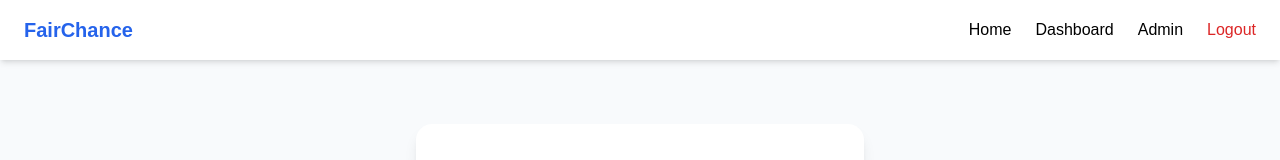
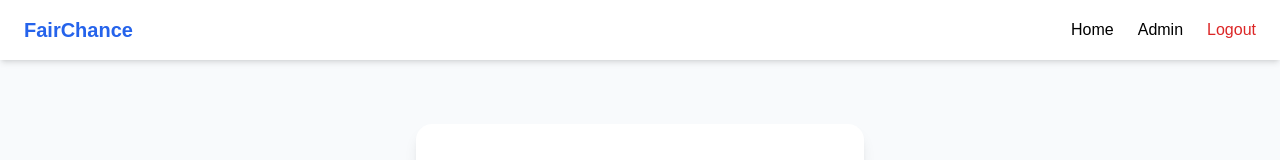
Before and after one commit to vidit-ks/FairChance, a React (Vite) app in the folder client/: page /login in a window 1280 px wide. Shown: the top 160 px of the page. Built offline with nearby package versions, Linux system fonts and the light colour scheme; sample sign-in values are in the browser's storage.

Commit message:
Update Navbar.jsx

```diff
--- a/client/src/components/Navbar.jsx
+++ b/client/src/components/Navbar.jsx
@@ -28,14 +28,21 @@ function Navbar() {
           </>
         )}
 
-        {user && (
+        {user && user.role === "admin" && (
+          <>
+            <Link to="/admin" className="hover:text-blue-600">Admin</Link>
+            <button
+              onClick={handleLogout}
+              className="text-red-600 font-medium"
+            >
+              Logout
+            </button>
+          </>
+        )}
+
+        {user && user.role !== "admin" && (
           <>
             <Link to="/dashboard" className="hover:text-blue-600">Dashboard</Link>
-
-            {user.role === "admin" && (
-              <Link to="/admin" className="hover:text-blue-600">Admin</Link>
-            )}
-
             <button
               onClick={handleLogout}
               className="text-red-600 font-medium"
```
